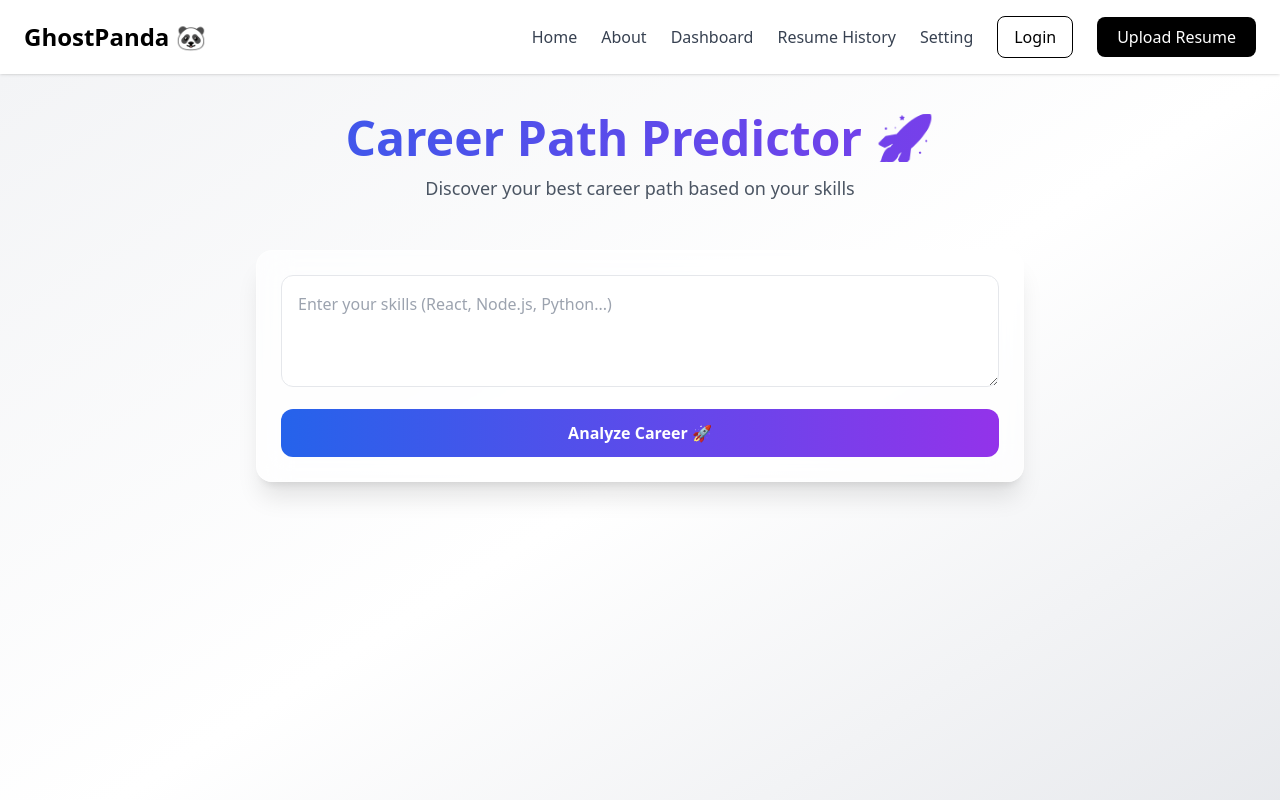
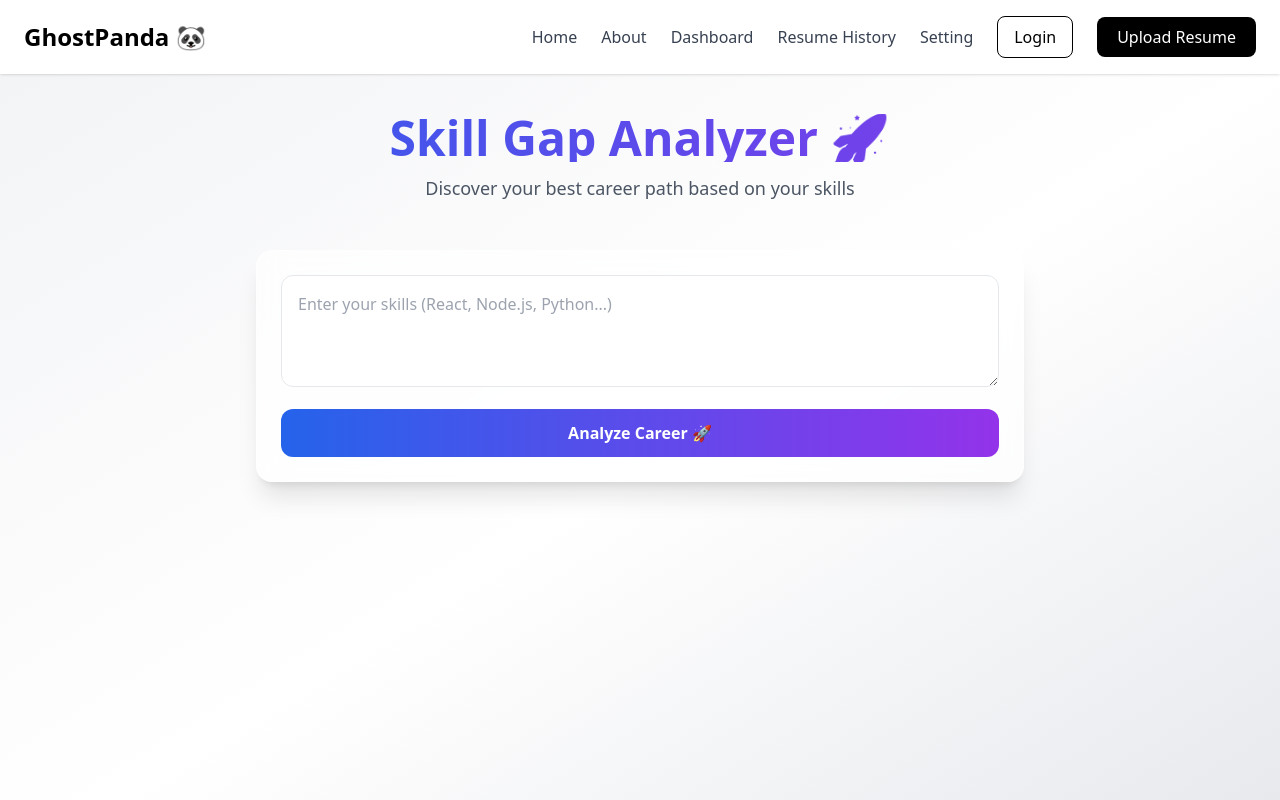
Before and after one commit to anaskhan08274-alt/GhostPanda, a React (Create React App) app: page /skillgap in a window 1280 px wide. Shown: the top 800 px of the page. Built offline with nearby package versions, Linux system fonts and the light colour scheme.

Commit message:
last commit

```diff
--- a/src/Pages/SkillGap.jsx
+++ b/src/Pages/SkillGap.jsx
@@ -33,7 +33,7 @@ const CareerPath = () => {
       {/* 🔥 HEADER */}
       <div className="text-center mb-12">
         <h1 className="text-5xl font-extrabold mb-3 bg-gradient-to-r from-blue-600 to-purple-600 text-transparent bg-clip-text">
-          Career Path Predictor 🚀
+        Skill Gap Analyzer 🚀
         </h1>
         <p className="text-gray-600 text-lg">
           Discover your best career path based on your skills
```
